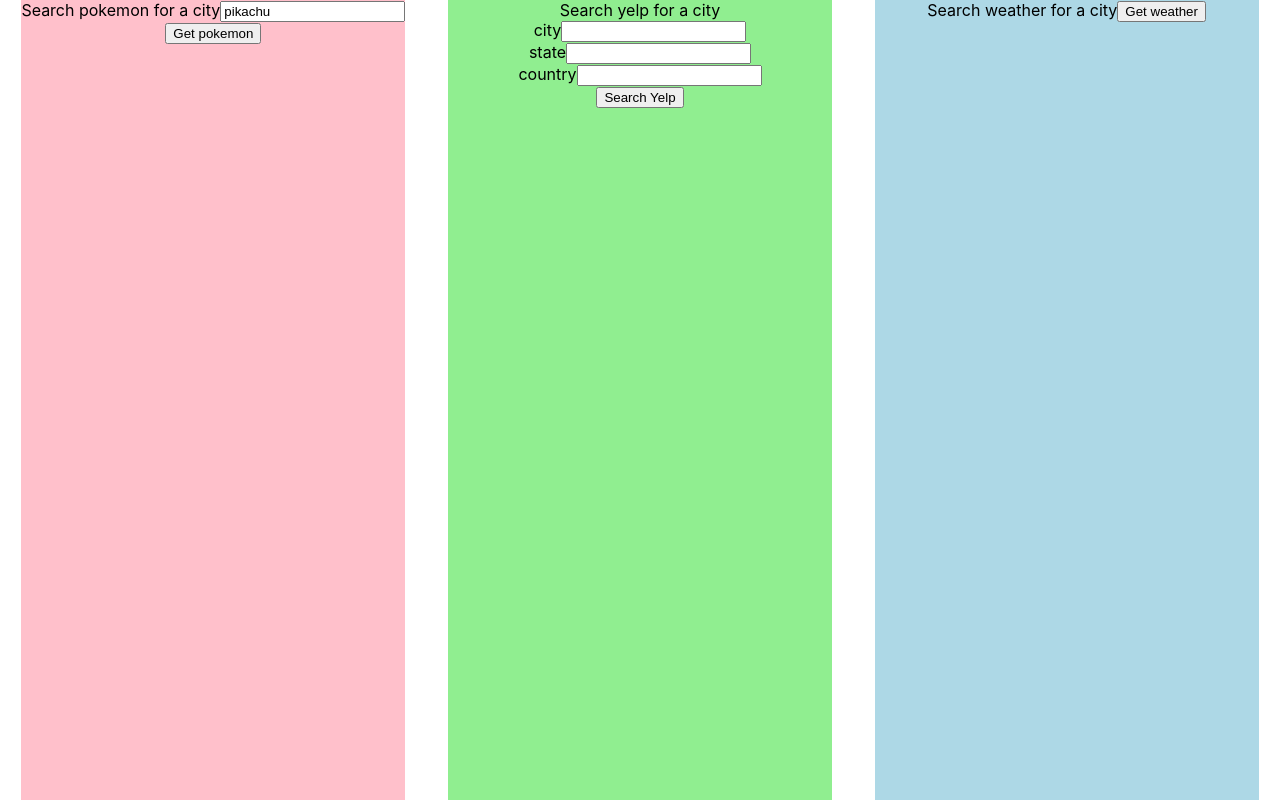
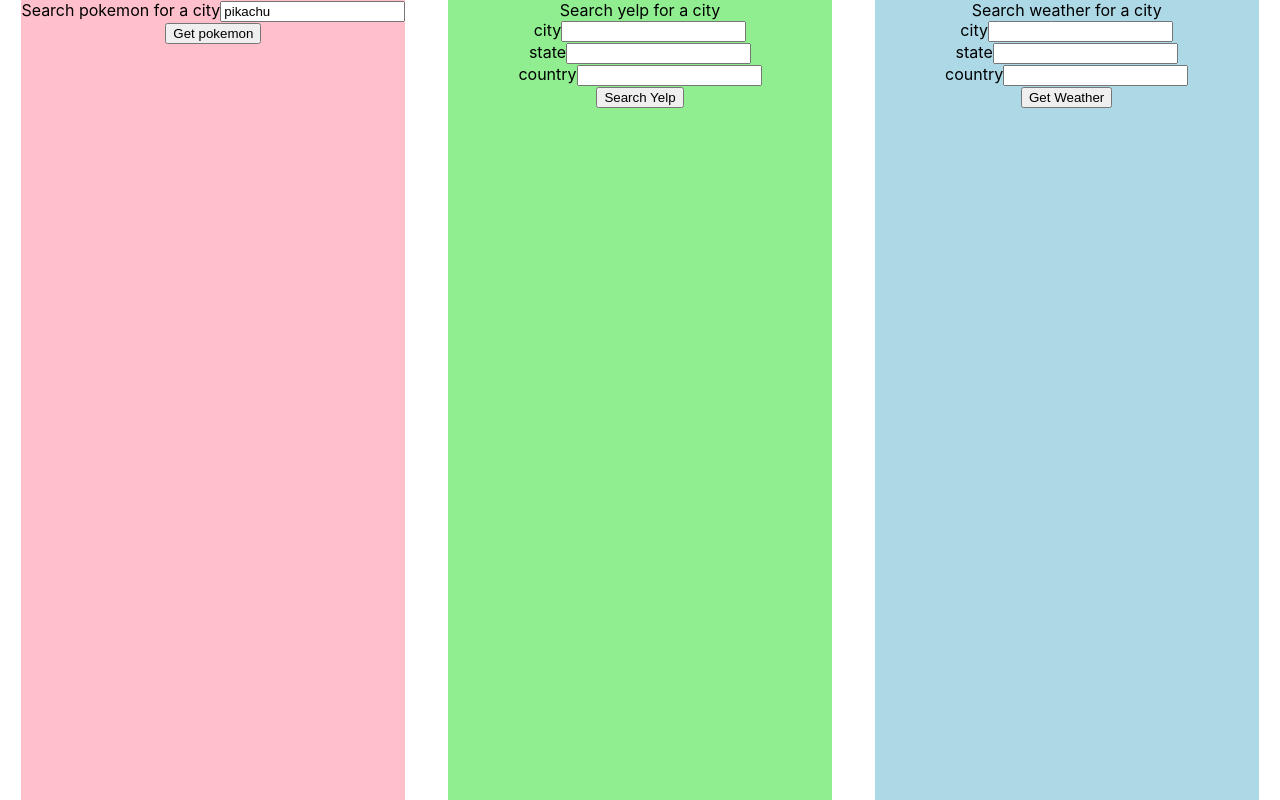
Before and after one commit to willgundy/api-proxy-half-baked, a React (Create React App) app: page / in a window 1280 px wide. Built offline with nearby package versions, Linux system fonts and the light colour scheme.

Commit message:
getting weather call working

```diff
--- a/src/WeatherSearch.js
+++ b/src/WeatherSearch.js
@@ -1,27 +1,53 @@
 import { useState } from 'react';
+import { getWeather } from './services/fetch-utils';
 
 export default function WeatherSearch() {
       // you'll need to track your weather search results, the loading state, and a form field for location with a default value.
+  const [filters, setFilters] = useState({
+    city: '',
+    state: '',
+    country: '',
+  });
+  const [weather, setWeather] = useState([]);
+  const [isLoading, setIsLoading] = useState(false);
 
   async function handleWeatherSubmit(e) {
     e.preventDefault();
 
-        // set the loading state to true
-        // use fetch to make a request to your netlify weather function. Be sure to pass the location as a query param in the URL
+    setIsLoading(true);
 
+    const { data } = await getWeather(filters);
 
-        // put the jsonified data in state and set the loading state to false
+    setIsLoading(false);
+
+    console.log(weather);
+
+    setWeather(data);
   }
 
   return (
     <section className='weather'>
       {/* make the fetch on submit */}
-      <form>
+      <form onSubmit={handleWeatherSubmit}>
             Search weather for a city
         {/* add inputs/labels for city name, state, and country, using all the things we need with react forms. Don't forget to use the value property to sync these up with the default values in react state */}
-        <button>Get weather</button>
+        <label>
+          city
+          <input value={filters.city} onChange={e => setFilters({ ...filters, city: e.target.value })}/>
+        </label>
+        <label>
+          state
+          <input value={filters.state} onChange={e => setFilters({ ...filters, state: e.target.value })}/>
+        </label>
+        <label>
+          country
+          <input value={filters.country} onChange={e => setFilters({ ...filters, country: e.target.value })}/>
+        </label>
+        <button>Get Weather</button>
       </form>
       {/* Make a ForecastList component to import and use here. Use a ternery to display a loading spinner (make a <Spinner /> component for this) if the data is still loading. */}
+      {isLoading ? <div>spinner</div> :
+        weather.map((weath, i) => <div key={i}>{weath.temp}</div>)}
     </section>
   );
 
--- a/src/services/fetch-utils.js
+++ b/src/services/fetch-utils.js
@@ -7,7 +7,7 @@ export async function getPokemon(filter) {
   return data;
 }
 
-export async function getWeather({ city, state, country }) {
+export async function getWeather({ city }) {
   const response = await fetch(`/.netlify/functions/weather?filter=${city}`);
   const data = await response.json();
 
@@ -16,8 +16,8 @@ export async function getWeather({ city, state, country }) {
   return data;
 }
 
-export async function getYelpInfo({ city, state, country }) {
-  const response = await fetch(`/.netlify/functions/yelp?filter=${city}`);
+export async function getYelpInfo({ city, state }) {
+  const response = await fetch(`/.netlify/functions/yelp?filter=${city + state}`);
   const data = await response.json();
 
   console.log(data);
```
Also changed, not shown: 1 other file (tests, documents, lock files or other folders).
